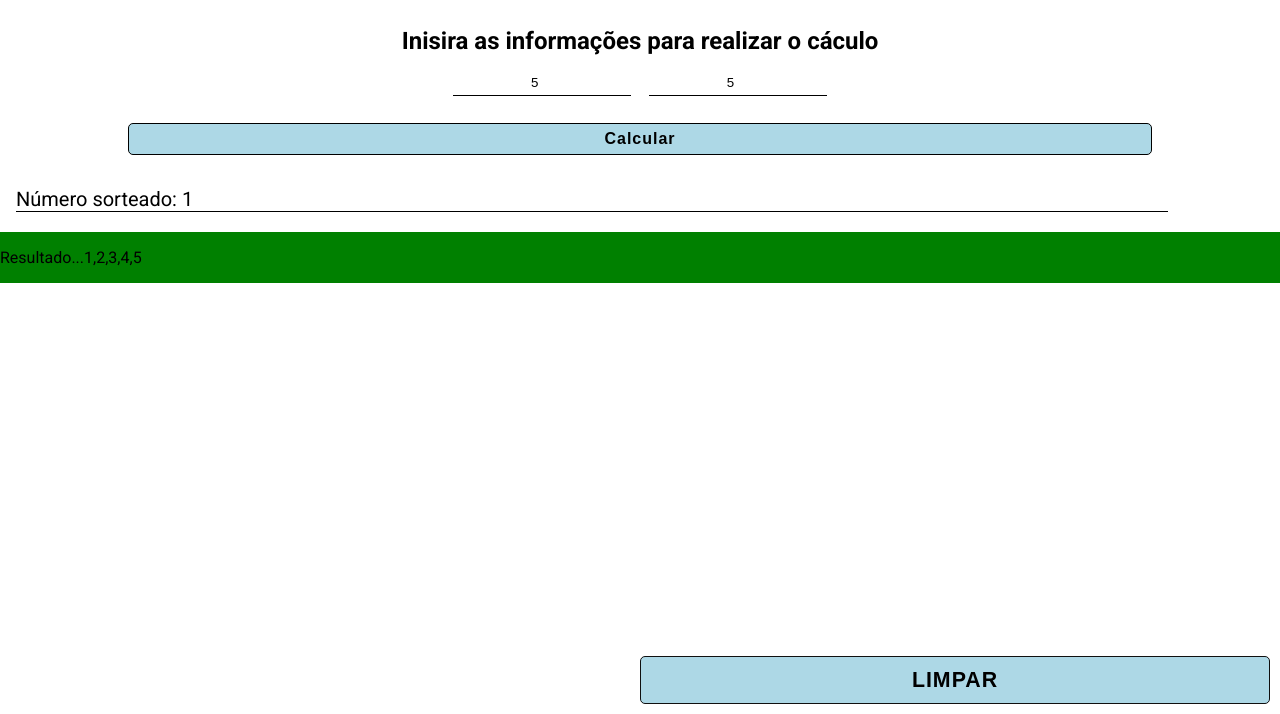
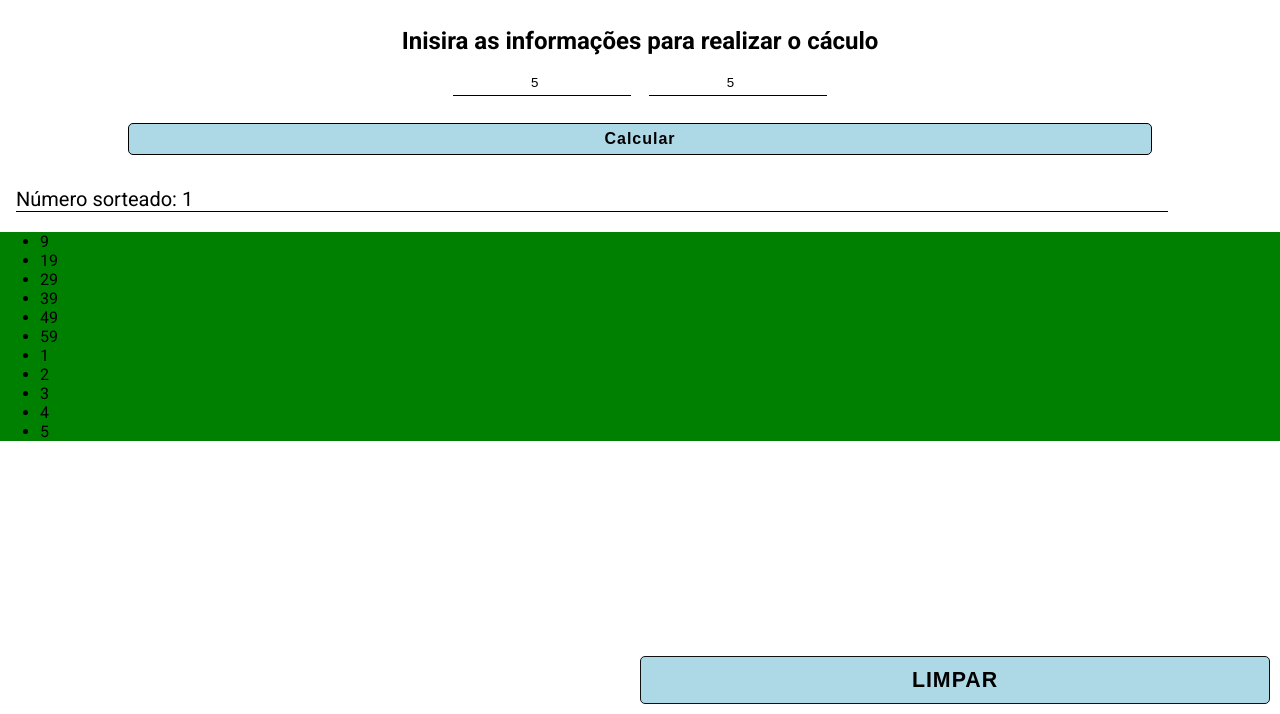
Before and after one commit to Elian-beep/Amostragem-Sistematica, a plain HTML site: page index.html in a window 1280 px wide. Both pictures are taken after typing "5", "5" into the empty fields and a click on the button "Calcular". Shown: the part 86-800 px from the top of the page. Drawn offline with Linux system fonts and the light colour scheme.

Commit message:
resultados: exibindo os resultados em fomra de lista via javascript

```diff
--- a/css/result.css
+++ b/css/result.css
@@ -1,9 +1,4 @@
 .areaResult{
     background-color: green;
-    display: flex;
     max-width: 100vw;
 }
-
-.areaResult p{
-    flex-wrap: nowrap;
-}
--- a/index.html
+++ b/index.html
@@ -59,9 +59,14 @@
 
             <!-- AREA DE EXIBIÇÃO DE TODOS OS RESULTADOS -->
             <section class="areaResult">
-                <p>
-                    Resultado...<span id="resultadoBruto"></span>
-                </p>
+                <ul id="resultadoBruto">
+                    <li>9</li>
+                    <li>19</li>
+                    <li>29</li>
+                    <li>39</li>
+                    <li>49</li>
+                    <li>59</li>
+                </ul>
             </section>
         </div>
 
--- a/js/showCalc.js
+++ b/js/showCalc.js
@@ -28,8 +28,17 @@ function calcAS() {
     for (var i = 0; i < parseInt(nAmostra.value); i++) {
         calcItem = nSorteado + (i * intervaloAmostragem);
         resultados.push(calcItem);
+        createElementResult(calcItem);
     }
-    resultadoBruto.innerHTML = resultados;
+    // resultadoBruto.innerHTML = resultados;
+}
+
+function createElementResult(calcItem){
+    let li = document.createElement('li');
+    li.innerHTML = calcItem;
+    resultadoBruto.appendChild(li);
+
+    console.log(calcItem);
 }
 
 function clearAll() {
```
